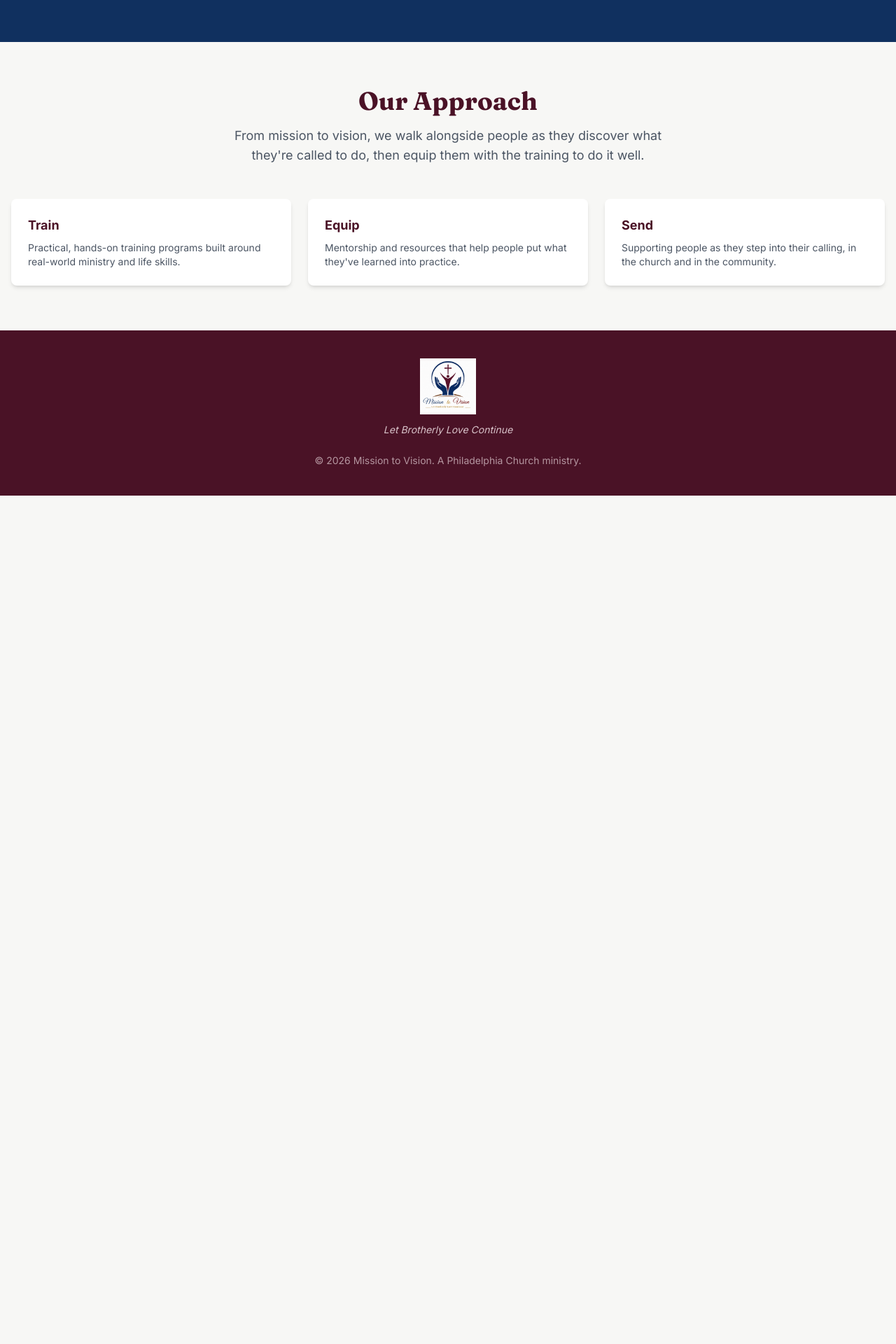
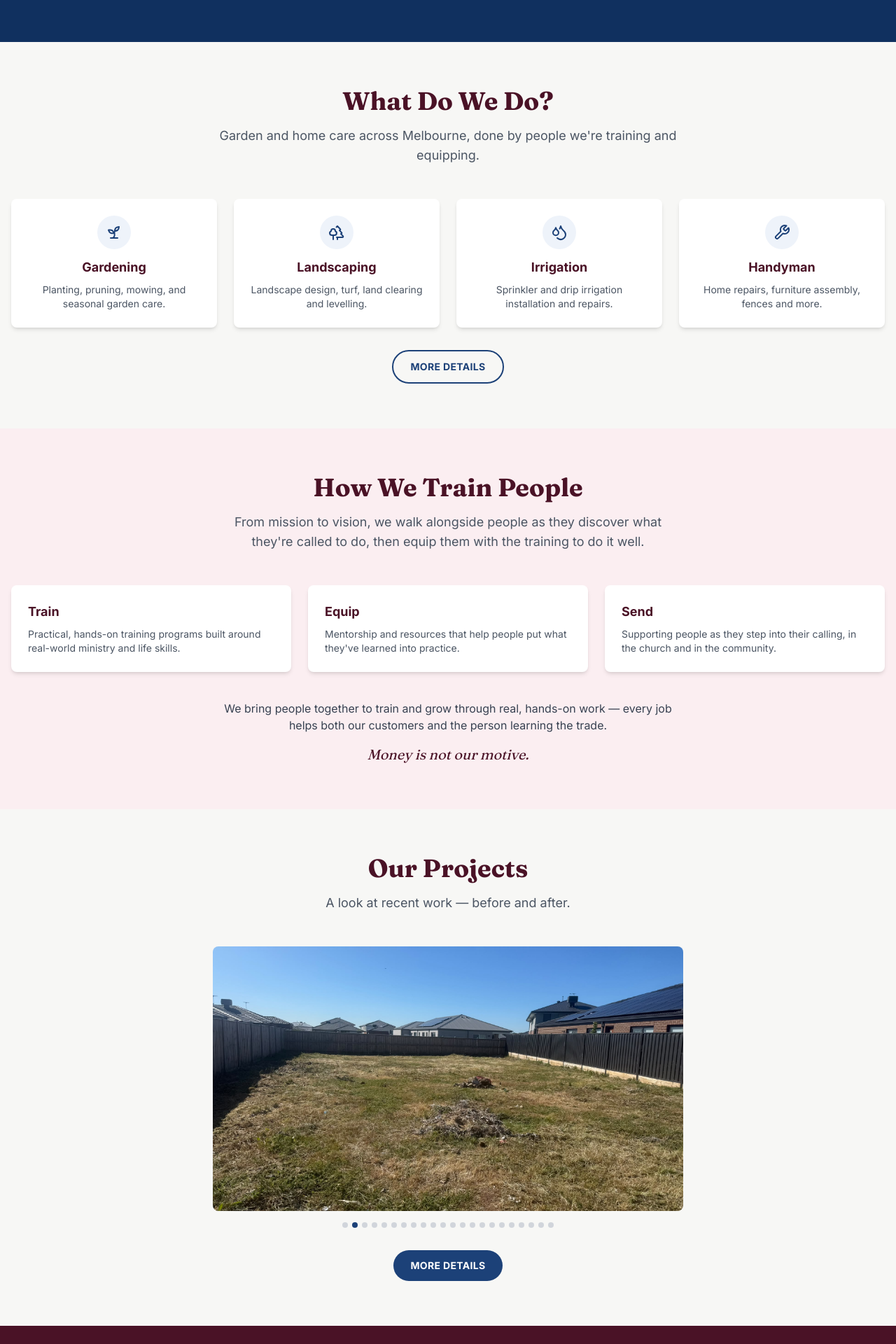
Before and after one commit to Philadelphia-Church/mission-to-vision, a React (Vite) app: page / in a window 1280 px wide. Shown: the part 540-2460 px from the top of the page at 70% size. Before the commit the page ends 1248 px from the top, so only its background shows below. Built offline with nearby package versions, Linux system fonts and the light colour scheme.

Commit message:
Add What Do We Do, expand How We Train People, add auto-sliding Our Projects carousel to Home page

```diff
--- a/src/pages/Home.tsx
+++ b/src/pages/Home.tsx
@@ -1,6 +1,65 @@
+import { useEffect, useState } from 'react'
 import { Link } from 'react-router-dom'
+import { Sprout, Trees, Droplets, Wrench } from 'lucide-react'
+
+const whatWeDo = [
+  {
+    title: 'Gardening',
+    icon: Sprout,
+    description: 'Planting, pruning, mowing, and seasonal garden care.',
+  },
+  {
+    title: 'Landscaping',
+    icon: Trees,
+    description: 'Landscape design, turf, land clearing and levelling.',
+  },
+  {
+    title: 'Irrigation',
+    icon: Droplets,
+    description: 'Sprinkler and drip irrigation installation and repairs.',
+  },
+  {
+    title: 'Handyman',
+    icon: Wrench,
+    description: 'Home repairs, furniture assembly, fences and more.',
+  },
+]
+
+const projectPhotos = [
+  '/images/services/land-clearing-1-before.jpg',
+  '/images/services/land-clearing-1-after.jpg',
+  '/images/services/weed-removal-1-before.jpg',
+  '/images/services/weed-removal-1-after.jpg',
+  '/images/services/weed-removal-2-before.jpg',
+  '/images/services/weed-removal-2-after.jpg',
+  '/images/services/weed-removal-3-before.jpg',
+  '/images/services/landscaping-leveling-1.jpg',
+  '/images/services/landscaping-leveling-2.jpg',
+  '/images/services/landscaping-leveling-3.jpg',
+  '/images/services/landscaping-leveling-4.jpg',
+  '/images/services/landscaping-leveling-5.jpg',
+  '/images/services/brookfield-1-before.jpg',
+  '/images/services/brookfield-1-after.jpg',
+  '/images/services/brookfield-2-before.jpg',
+  '/images/services/brookfield-2-after.jpg',
+  '/images/services/brookfield-3-before.jpg',
+  '/images/services/brookfield-3-after.jpg',
+  '/images/services/brookfield-4-before.jpg',
+  '/images/services/brookfield-4-after.jpg',
+  '/images/services/brookfield-5-before.jpg',
+  '/images/services/brookfield-5-after.jpg',
+]
 
 export default function Home() {
+  const [slide, setSlide] = useState(0)
+
+  useEffect(() => {
+    const timer = setInterval(() => {
+      setSlide((i) => (i + 1) % projectPhotos.length)
+    }, 3000)
+    return () => clearInterval(timer)
+  }, [])
+
   return (
     <div>
       <div className="pt-10 pb-2 text-center">
@@ -28,7 +87,31 @@ export default function Home() {
       </section>
 
       <section className="section-container">
-        <h2 className="section-title">Our Approach</h2>
+        <h2 className="section-title">What Do We Do?</h2>
+        <p className="section-subtitle max-w-2xl mx-auto">
+          Garden and home care across Melbourne, done by people we're training and equipping.
+        </p>
+        <div className="grid sm:grid-cols-2 md:grid-cols-4 gap-6">
+          {whatWeDo.map((item) => (
+            <div key={item.title} className="card text-center">
+              <span className="flex items-center justify-center h-12 w-12 rounded-full bg-primary-50 text-primary-600 mx-auto mb-3">
+                <item.icon size={24} />
+              </span>
+              <h3 className="font-bold text-lg mb-2 text-secondary-700">{item.title}</h3>
+              <p className="text-gray-600 text-sm">{item.description}</p>
+            </div>
+          ))}
+        </div>
+        <div className="text-center mt-8">
+          <Link to="/services" className="btn-outline">
+            More Details
+          </Link>
+        </div>
+      </section>
+
+      <section className="bg-secondary-50">
+        <div className="section-container">
+          <h2 className="section-title">How We Train People</h2>
           <p className="section-subtitle max-w-2xl mx-auto">
             From mission to vision, we walk alongside people as they discover what they're
             called to do, then equip them with the training to do it well.
@@ -53,6 +136,50 @@ export default function Home() {
               </p>
             </div>
           </div>
+          <div className="text-center mt-10 max-w-2xl mx-auto">
+            <p className="text-gray-700">
+              We bring people together to train and grow through real, hands-on work &mdash; every
+              job helps both our customers and the person learning the trade.
+            </p>
+            <p className="font-serif italic text-xl text-secondary-700 mt-4">
+              Money is not our motive.
+            </p>
+          </div>
+        </div>
+      </section>
+
+      <section className="section-container">
+        <h2 className="section-title">Our Projects</h2>
+        <p className="section-subtitle max-w-2xl mx-auto">
+          A look at recent work &mdash; before and after.
+        </p>
+        <div className="max-w-2xl mx-auto">
+          <div className="relative aspect-video rounded-lg overflow-hidden bg-gray-100">
+            <img
+              key={slide}
+              src={projectPhotos[slide]}
+              alt={`Recent project photo ${slide + 1}`}
+              className="w-full h-full object-cover"
+            />
+          </div>
+          <div className="flex justify-center gap-1.5 mt-4">
+            {projectPhotos.map((_, i) => (
+              <button
+                key={i}
+                onClick={() => setSlide(i)}
+                aria-label={`Show photo ${i + 1}`}
+                className={`h-2 w-2 rounded-full transition-colors ${
+                  i === slide ? 'bg-primary-600' : 'bg-gray-300'
+                }`}
+              />
+            ))}
+          </div>
+        </div>
+        <div className="text-center mt-8">
+          <Link to="/services" className="btn-primary">
+            More Details
+          </Link>
+        </div>
       </section>
     </div>
   )
```
Lines whose indentation alone changed are shown as unchanged.
